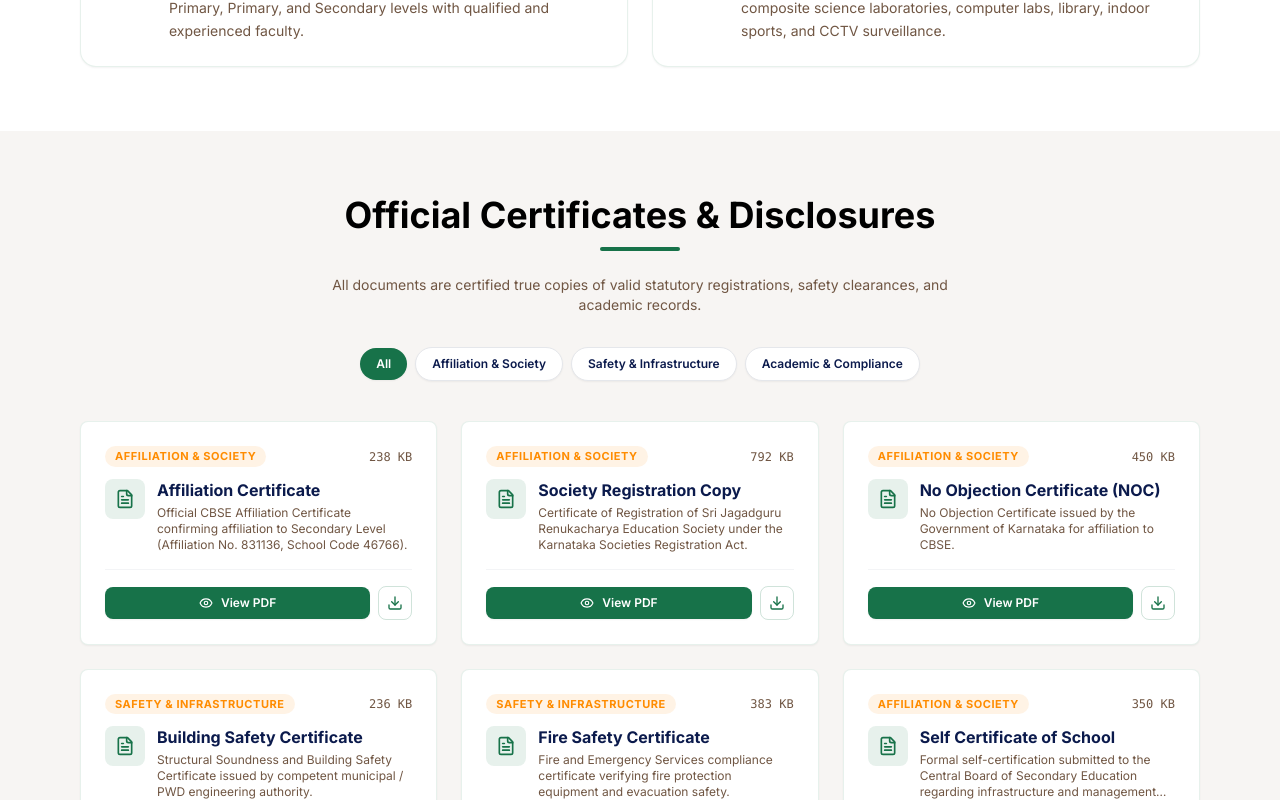
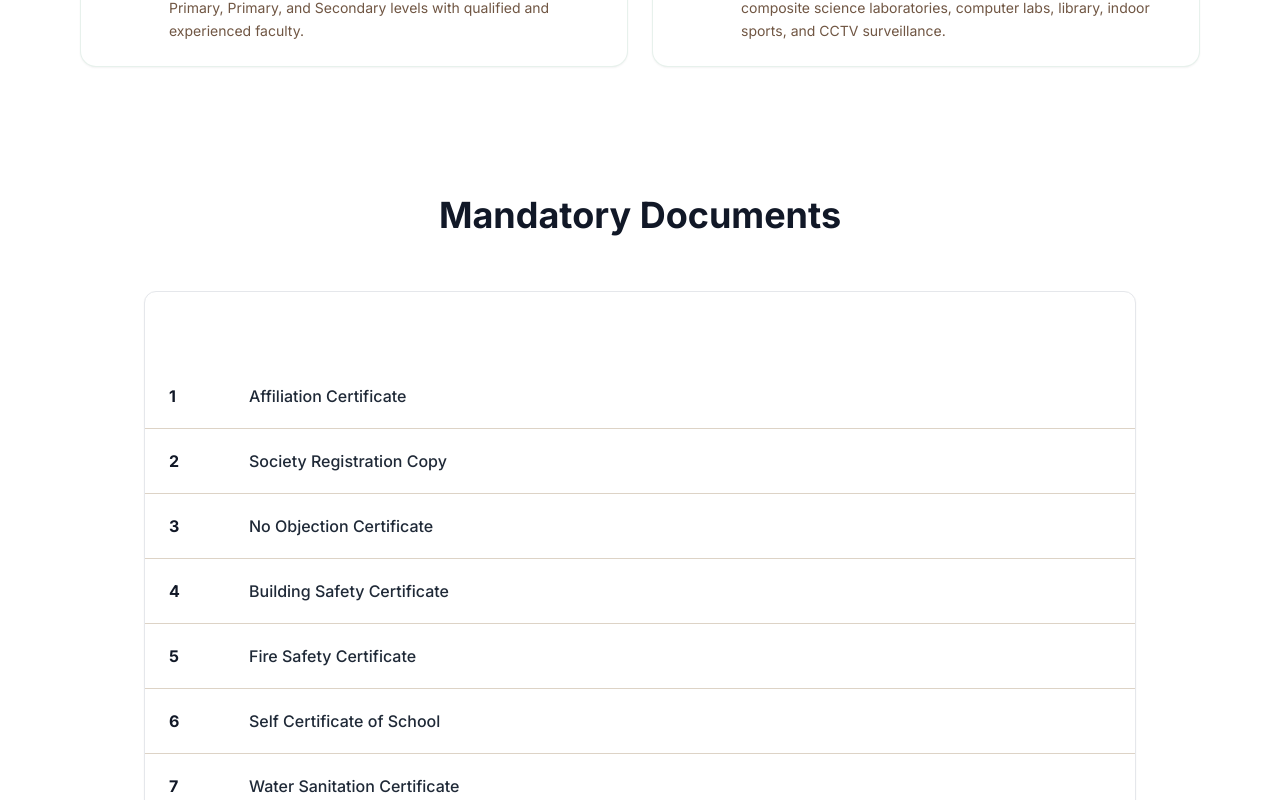
Before and after one commit to ROI-1213/sjrps_public_school_rajajinagar, a React (Vite) app: page /mandatory-disclosure in a window 1280 px wide. Shown: the part 1680-2480 px from the top of the page. Built offline with nearby package versions, Linux system fonts and the light colour scheme; no server answers.

Commit message:
Update Mandatory Documents section to match HBR table layout with Sl No, Document Name and green View button

```diff
--- a/src/data/disclosures.ts
+++ b/src/data/disclosures.ts
@@ -32,7 +32,7 @@ export const mandatoryDocuments: MandatoryDocument[] = [
   },
   {
     id: 3,
-    title: "No Objection Certificate (NOC)",
+    title: "No Objection Certificate",
     category: "Affiliation & Society",
     filename: "3-No Objection Certificate.pdf",
     fileSize: "450 KB",
--- a/src/pages/MandatoryDisclosure.tsx
+++ b/src/pages/MandatoryDisclosure.tsx
@@ -1,28 +1,21 @@
-import { useState } from "react";
 import Layout from "@/components/Layout";
 import PageHero from "@/components/PageHero";
 import { Card, CardContent } from "@/components/ui/card";
-import { Button } from "@/components/ui/button";
 import {
   Building2,
   BadgeCheck,
   MapPin,
   Phone,
   Mail,
-  Globe,
   Users,
   ClipboardList,
   GraduationCap,
   Building,
   Eye,
-  Download,
-  FileText,
   ShieldCheck,
-  CheckCircle2,
-  Calendar,
 } from "lucide-react";
 import { schoolConfig } from "@/schoolConfig";
-import { mandatoryDocuments, MandatoryDocument } from "@/data/disclosures";
+import { mandatoryDocuments } from "@/data/disclosures";
 
 const schoolInfo = [
   { icon: Building2, label: "School Name", value: schoolConfig.name },
@@ -77,16 +70,7 @@ const institutionalInfo = [
   },
 ];
 
-const categories = ["All", "Affiliation & Society", "Safety & Infrastructure", "Academic & Compliance"] as const;
-type Category = (typeof categories)[number];
-
 const MandatoryDisclosure = () => {
-  const [selectedCategory, setSelectedCategory] = useState<Category>("All");
-
-  const filteredDocs =
-    selectedCategory === "All"
-      ? mandatoryDocuments
-      : mandatoryDocuments.filter((d) => d.category === selectedCategory);
 
   return (
     <Layout>
@@ -179,90 +163,61 @@ const MandatoryDisclosure = () => {
         </div>
       </section>
 
-      {/* Mandatory Documents Grid */}
-      <section className="py-16 bg-muted/40">
-        <div className="container mx-auto px-4 max-w-6xl">
+      {/* Mandatory Documents Table */}
+      <section className="py-16 bg-white">
+        <div className="container mx-auto px-4 max-w-5xl">
           <div className="text-center mb-10">
-            <h2 className="text-3xl md:text-4xl font-bold text-black mb-3">
-              Official Certificates & Disclosures
+            <h2 className="text-3xl md:text-4xl font-bold text-center text-gray-900 mb-3">
+              Mandatory Documents
             </h2>
-            <div className="mx-auto h-1 w-20 bg-indian-green rounded-full mb-6" />
-            <p className="text-sm md:text-base text-muted-foreground max-w-2xl mx-auto">
-              All documents are certified true copies of valid statutory registrations, safety clearances, and academic records.
-            </p>
-
-            {/* Category Filter Pills */}
-            <div className="flex flex-wrap items-center justify-center gap-2 mt-8">
-              {categories.map((cat) => (
-                <button
-                  key={cat}
-                  onClick={() => setSelectedCategory(cat)}
-                  className={`px-4 py-2 rounded-full text-xs font-semibold transition-all shadow-sm ${
-                    selectedCategory === cat
-                      ? "bg-indian-green text-white shadow-md"
-                      : "bg-white text-logo-navy hover:bg-emerald-50 border border-gray-200"
-                  }`}
-                >
-                  {cat}
-                </button>
-              ))}
-            </div>
+            <div className="mx-auto h-1 w-16 bg-[#1b6e42] rounded-full mb-10" />
           </div>
 
-          <div className="grid sm:grid-cols-2 lg:grid-cols-3 gap-6">
-            {filteredDocs.map((doc) => (
-              <Card
+          <div className="overflow-hidden rounded-xl border border-gray-200 bg-white shadow-sm">
+            <div className="overflow-x-auto">
+              <table className="w-full text-left border-collapse">
+                <thead>
+                  <tr className="bg-[#1b6e42] text-white">
+                    <th scope="col" className="py-4 px-6 font-semibold text-sm sm:text-base w-20 sm:w-24 text-left">
+                      <div className="leading-tight">Sl</div>
+                      <div className="leading-tight">No</div>
+                    </th>
+                    <th scope="col" className="py-4 px-6 font-semibold text-sm sm:text-base text-left">
+                      Document Name
+                    </th>
+                    <th scope="col" className="py-4 px-6 font-semibold text-sm sm:text-base text-right pr-8 sm:pr-10">
+                      View
+                    </th>
+                  </tr>
+                </thead>
+                <tbody className="divide-y divide-gray-100 bg-white">
+                  {mandatoryDocuments.map((doc, index) => (
+                    <tr
                       key={doc.id}
-                className="border-indian-green/10 hover:shadow-xl transition-all duration-300 flex flex-col justify-between bg-white overflow-hidden group"
+                      className="hover:bg-slate-50/80 transition-colors"
                     >
-                <CardContent className="p-6 flex flex-col h-full justify-between">
-                  <div>
-                    <div className="flex items-center justify-between mb-3">
-                      <span className="text-[11px] font-bold uppercase tracking-wider text-saffron-orange bg-saffron-orange/10 px-2.5 py-0.5 rounded-full">
-                        {doc.category}
-                      </span>
-                      <span className="text-xs text-muted-foreground font-mono">
-                        {doc.fileSize}
-                      </span>
-                    </div>
-
-                    <div className="flex items-start gap-3 my-2">
-                      <div className="w-10 h-10 rounded-lg bg-indian-green/10 text-indian-green flex items-center justify-center shrink-0 group-hover:bg-indian-green group-hover:text-white transition-colors">
-                        <FileText className="h-5 w-5" />
-                      </div>
-                      <div>
-                        <h3 className="text-base font-bold text-logo-navy group-hover:text-indian-green transition-colors leading-snug">
+                      <td className="py-4 px-6 font-bold text-gray-900 text-sm sm:text-base whitespace-nowrap">
+                        {index + 1}
+                      </td>
+                      <td className="py-4 px-6 text-gray-800 font-medium text-sm sm:text-base">
                         {doc.title}
-                        </h3>
-                        <p className="text-xs text-muted-foreground mt-1 line-clamp-3">
-                          {doc.description}
-                        </p>
-                      </div>
-                    </div>
-                  </div>
-
-                  <div className="pt-4 border-t border-gray-100 mt-4 flex items-center gap-2">
+                      </td>
+                      <td className="py-4 px-6 text-right pr-6 sm:pr-8 whitespace-nowrap">
                         <a
                           href={doc.pdfUrl}
                           target="_blank"
                           rel="noopener noreferrer"
-                      className="flex-1 inline-flex items-center justify-center gap-2 px-4 py-2 rounded-lg bg-indian-green text-white text-xs font-semibold hover:bg-forest-green shadow-sm transition-all"
+                          className="inline-flex items-center gap-1.5 px-4 py-1.5 rounded-lg bg-[#1b6e42] hover:bg-[#155a36] text-white text-xs sm:text-sm font-semibold transition-all shadow-xs"
                         >
-                      <Eye className="h-3.5 w-3.5" />
-                      <span>View PDF</span>
+                          <Eye className="h-4 w-4" />
+                          <span>View</span>
                         </a>
-                    <a
-                      href={doc.pdfUrl}
-                      download
-                      className="inline-flex items-center justify-center p-2 rounded-lg border border-indian-green/20 text-indian-green hover:bg-indian-green/10 text-xs transition-all"
-                      title="Download PDF"
-                    >
-                      <Download className="h-4 w-4" />
-                    </a>
+                      </td>
+                    </tr>
+                  ))}
+                </tbody>
+              </table>
             </div>
-                </CardContent>
-              </Card>
-            ))}
           </div>
         </div>
       </section>
```
Lines whose indentation alone changed are shown as unchanged.
